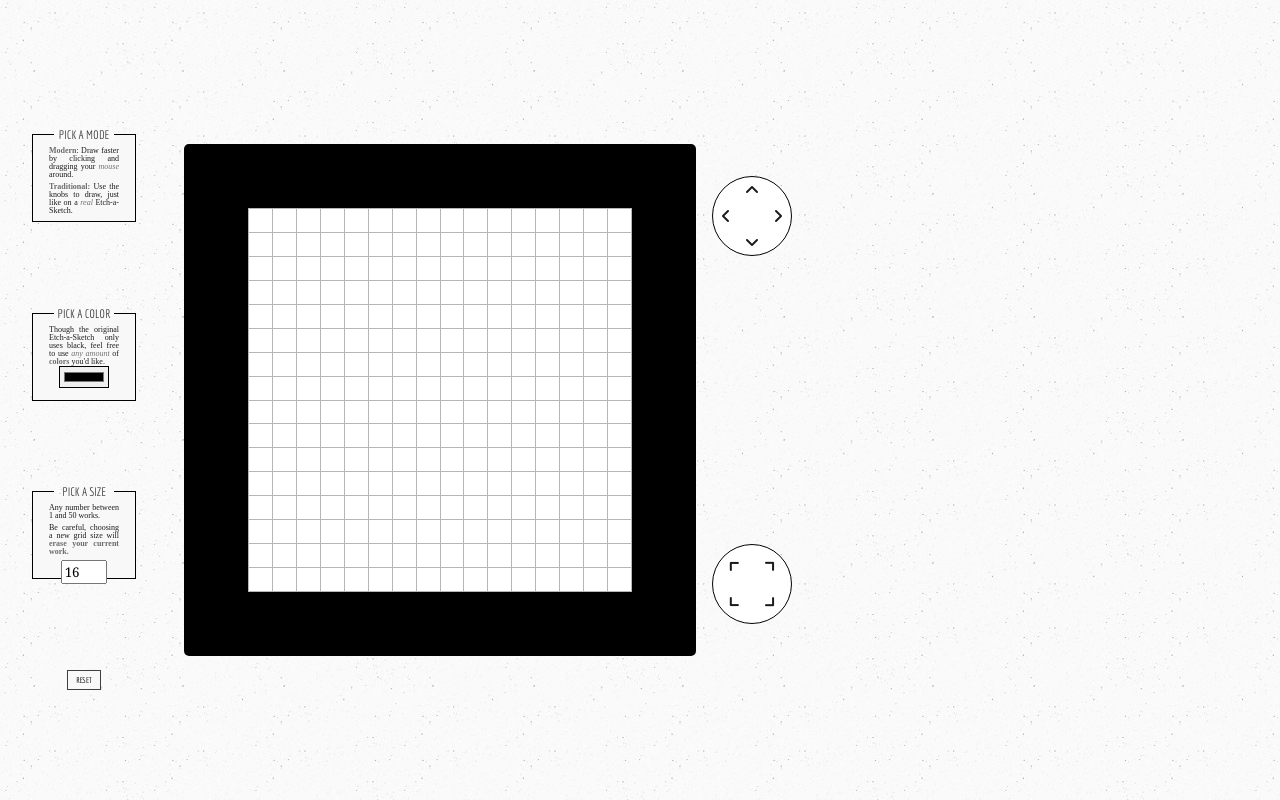
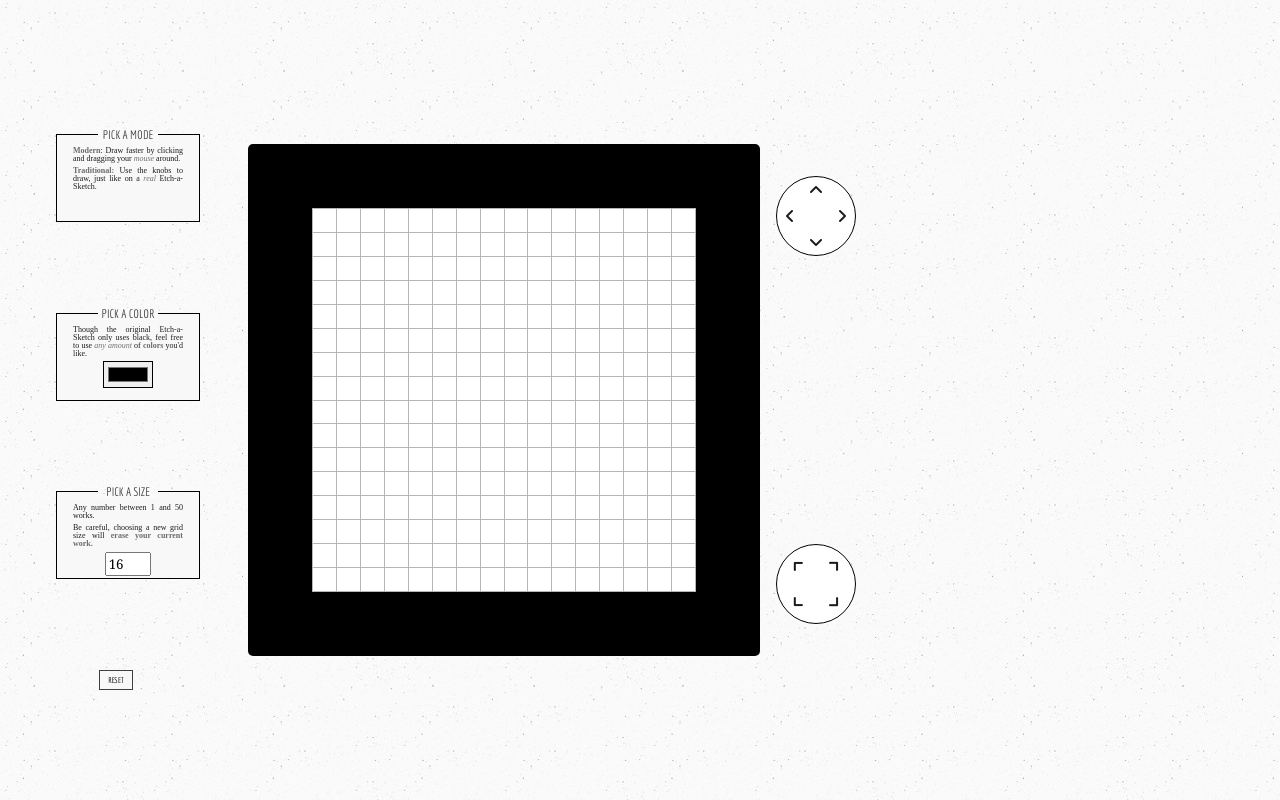
Before and after one commit to Aure-en/etch_a_sketch, a plain HTML site: page index.html in a window 1280 px wide. Drawn offline with Linux system fonts and the light colour scheme.

Commit message:
Responsiveness issues

```diff
--- a/style.css
+++ b/style.css
@@ -317,7 +317,7 @@ main {
 
     /*Phones (General)*/
 
-@media all and (max-device-height: 640px) {
+@media all and (max-device-height: 750px) {
 
 
         /*General*/
@@ -362,6 +362,8 @@ main {
 
 }
 
+    /*Phones (Landscape)*/
+
 @media all and (max-device-height: 640px) and (orientation: landscape) {
     .main__left-knob {
         top: 2em;
@@ -372,6 +374,14 @@ main {
     .main__right-knob {
         bottom: 2em;
         right: -6em;
+    }
+
+    .menu__mode,
+    .menu__color,
+    .menu__size {
+        width: 18em;
+        margin-left: 3em;
+
     }
 }
 
```
